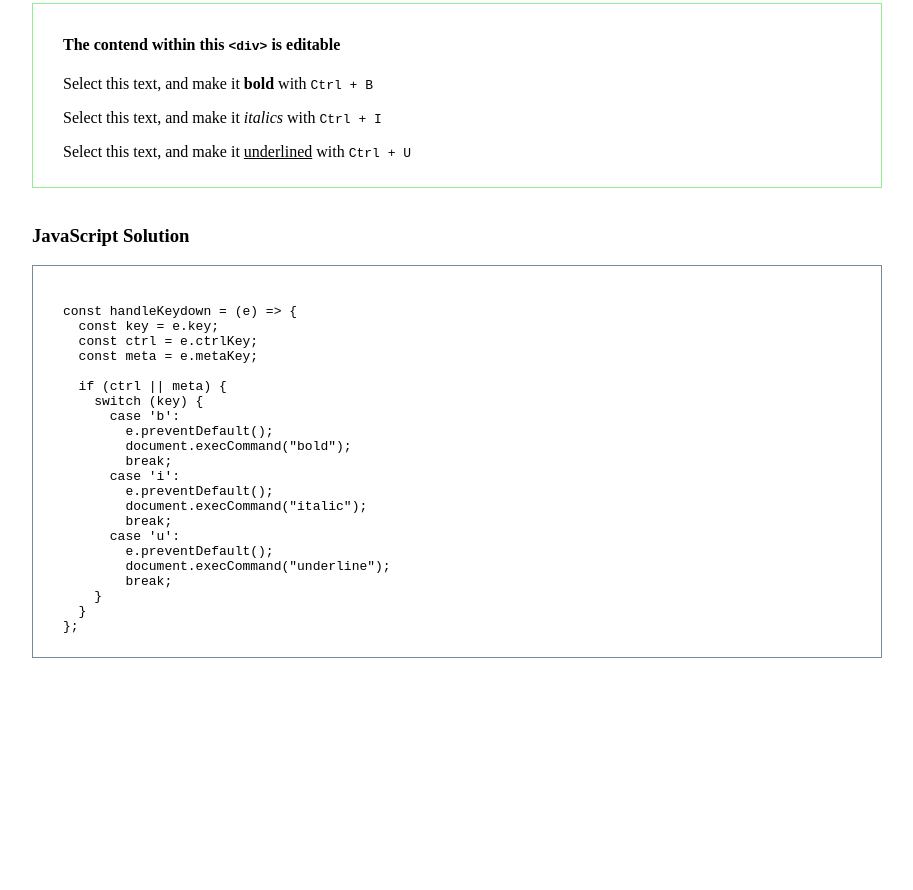
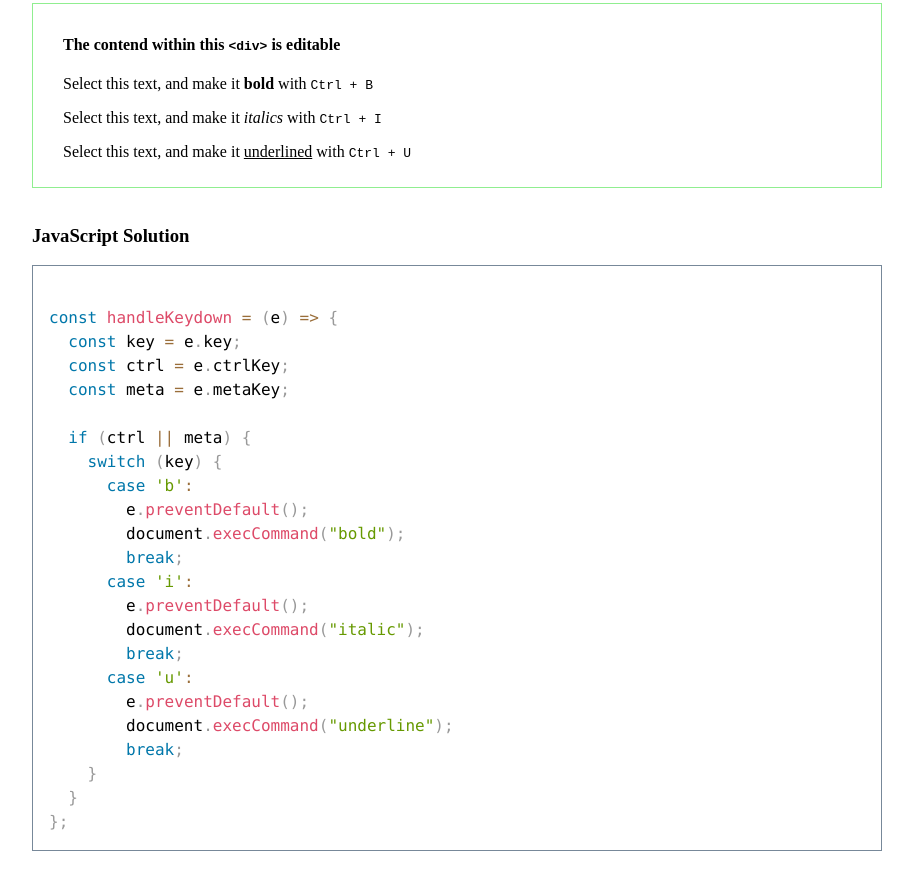
Before and after one commit to damosullivan/firefox-content-editable, a plain HTML site: page index.html in a window 1280 px wide. Shown: the part 442-1332 px from the top of the page, without its empty margins (1-914 px from the left). Before the commit the page ends 1144 px from the top, so only its background shows below. Drawn offline with nearby package versions, Linux system fonts and the light colour scheme.

Commit message:
Added syntax highlighting to js code sample using Prism

```diff
--- a/index.html
+++ b/index.html
@@ -21,10 +21,16 @@
 
     .code {
       border: 1px solid lightslategray;
-      padding: 10px 30px;
+      padding: 0px;
+    }
+
+    .code .language-javascript {
+      margin: 0px;
+      background: inherit;
     }
 
   </style>
+  <link rel="stylesheet" href="https://cdn.jsdelivr.net/npm/prismjs@1.16.0/themes/prism.css">
 </head>
 
 <body>
@@ -57,7 +63,7 @@
   <h3>JavaScript Solution</h3>
   <div class="code" >
   <pre>
-  <code lang="javascript" >
+  <code class="language-javascript" lang="javascript" >
 const handleKeydown = (e) => {
   const key = e.key;
   const ctrl = e.ctrlKey;
@@ -111,6 +117,7 @@ const handleKeydown = (e) => {
   <br />
   <br />
 
+  <script src="https://cdn.jsdelivr.net/npm/prismjs@1.16.0/prism.min.js"></script>
 
 </body>
 
```
